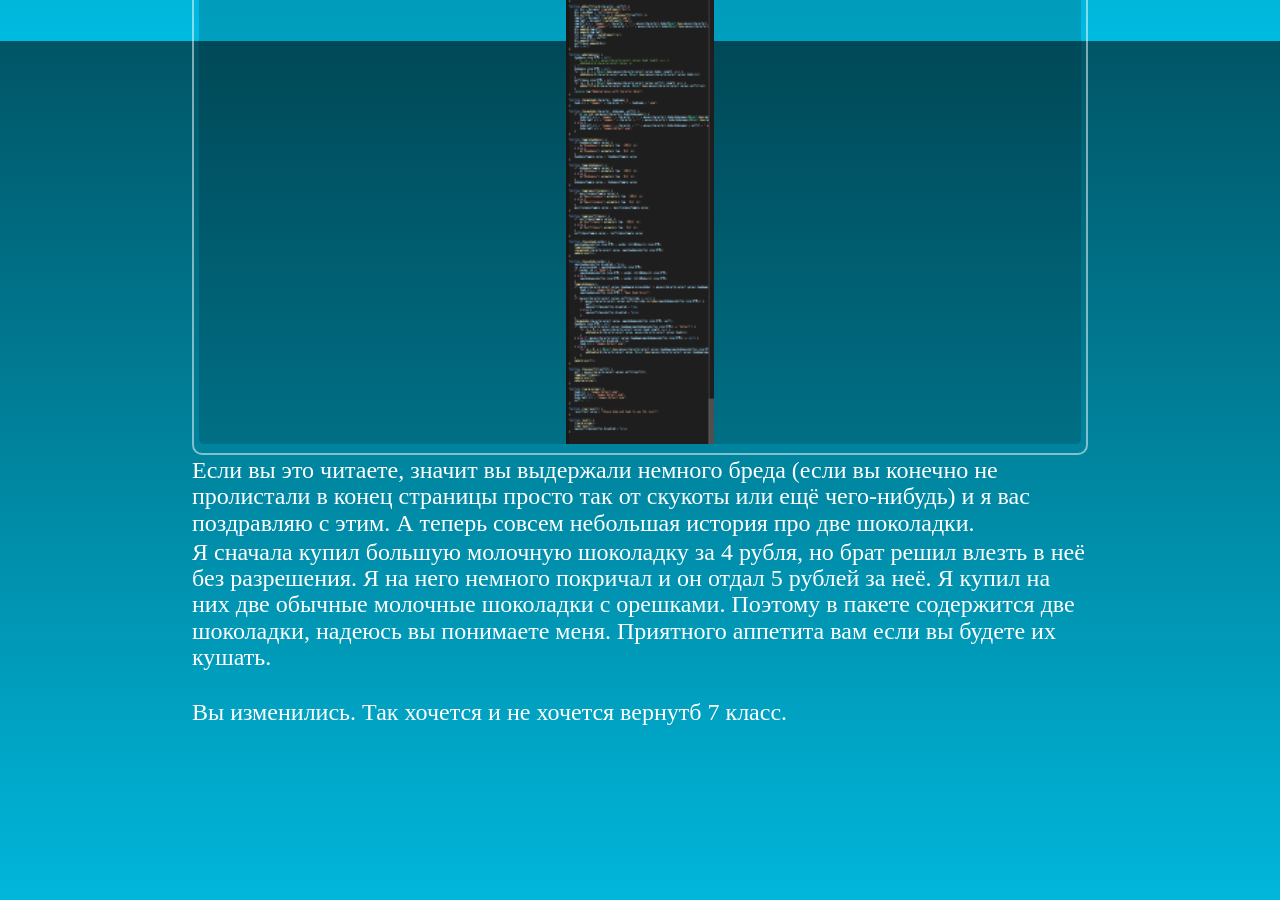
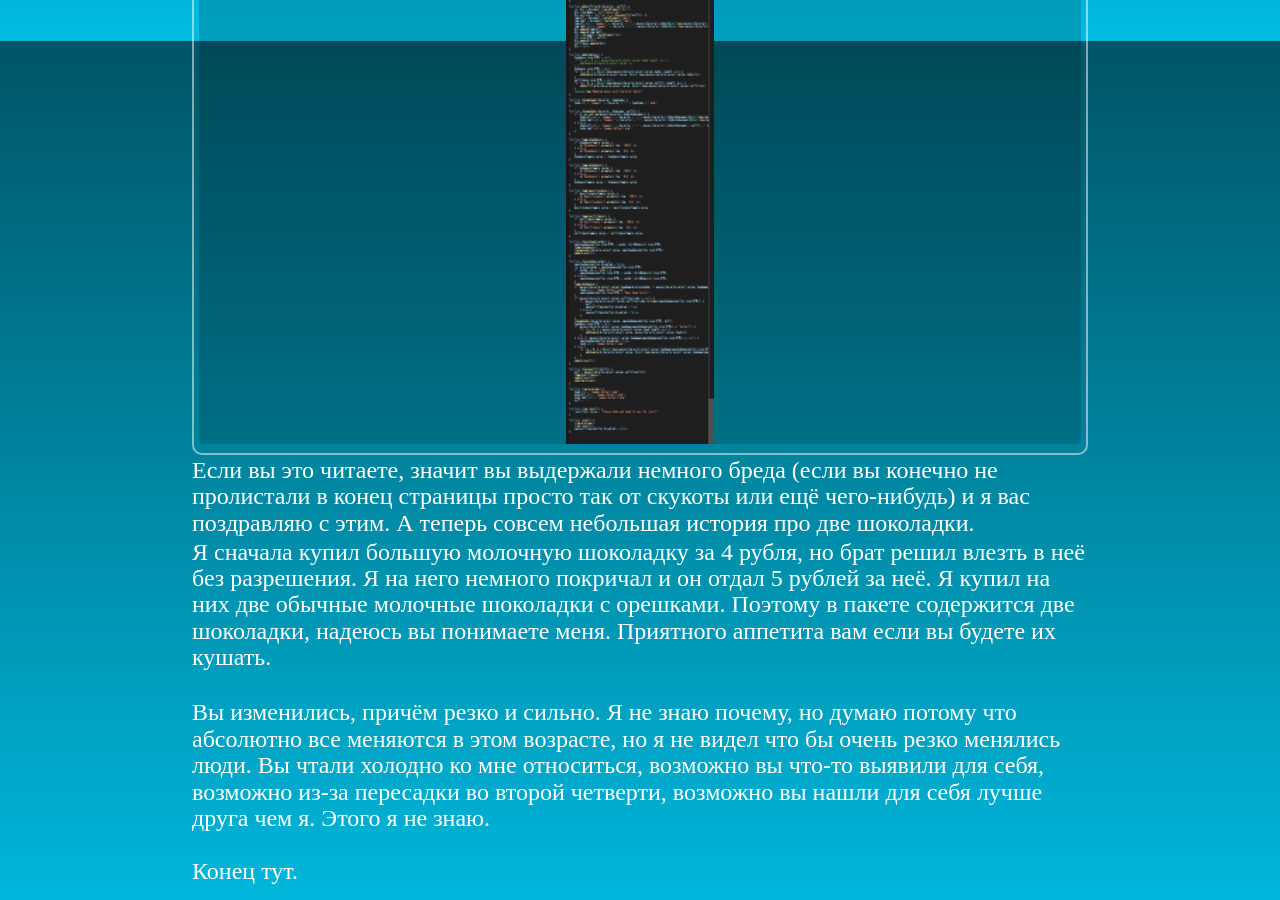
Before and after one commit to catink123/catink123.github.io, a Jekyll site: the page built from secret/index.html, in a window 1280 px wide and 900 px high, scrolled down 5359 px. Built offline with Jekyll 4.4.1, drawn with Linux system fonts in a browser that asks for light colours; some web fonts are replaced.

Commit message:
Update index.html

```diff
--- a/secret/index.html
+++ b/secret/index.html
@@ -42,5 +42,5 @@
     </div>
     <p>Если вы это читаете, значит вы выдержали немного бреда (если вы конечно не пролистали в конец страницы просто так от скукоты или ещё чего-нибудь) и я вас поздравляю с этим. А теперь совсем небольшая история про две шоколадки.</p>
     <p>Я сначала купил большую молочную шоколадку за 4 рубля, но брат решил влезть в неё без разрешения. Я на него немного покричал и он отдал 5 рублей за неё. Я купил на них две обычные молочные шоколадки с орешками. Поэтому в пакете содержится две шоколадки, надеюсь вы понимаете меня. Приятного аппетита вам если вы будете их кушать.</p>
-    <p><br>Вы изменились. Так хочется и не хочется вернутб 7 класс.</p>
+    <p><br>Вы изменились, причём резко и сильно. Я не знаю почему, но думаю потому что абсолютно все меняются в этом возрасте, но я не видел что бы очень резко менялись люди. Вы чтали холодно ко мне относиться, возможно вы что-то выявили для себя, возможно из-за пересадки во второй четверти, возможно вы нашли для себя лучше друга чем я. Этого я не знаю.<br><br>Конец тут.</p>
 </div>
```
